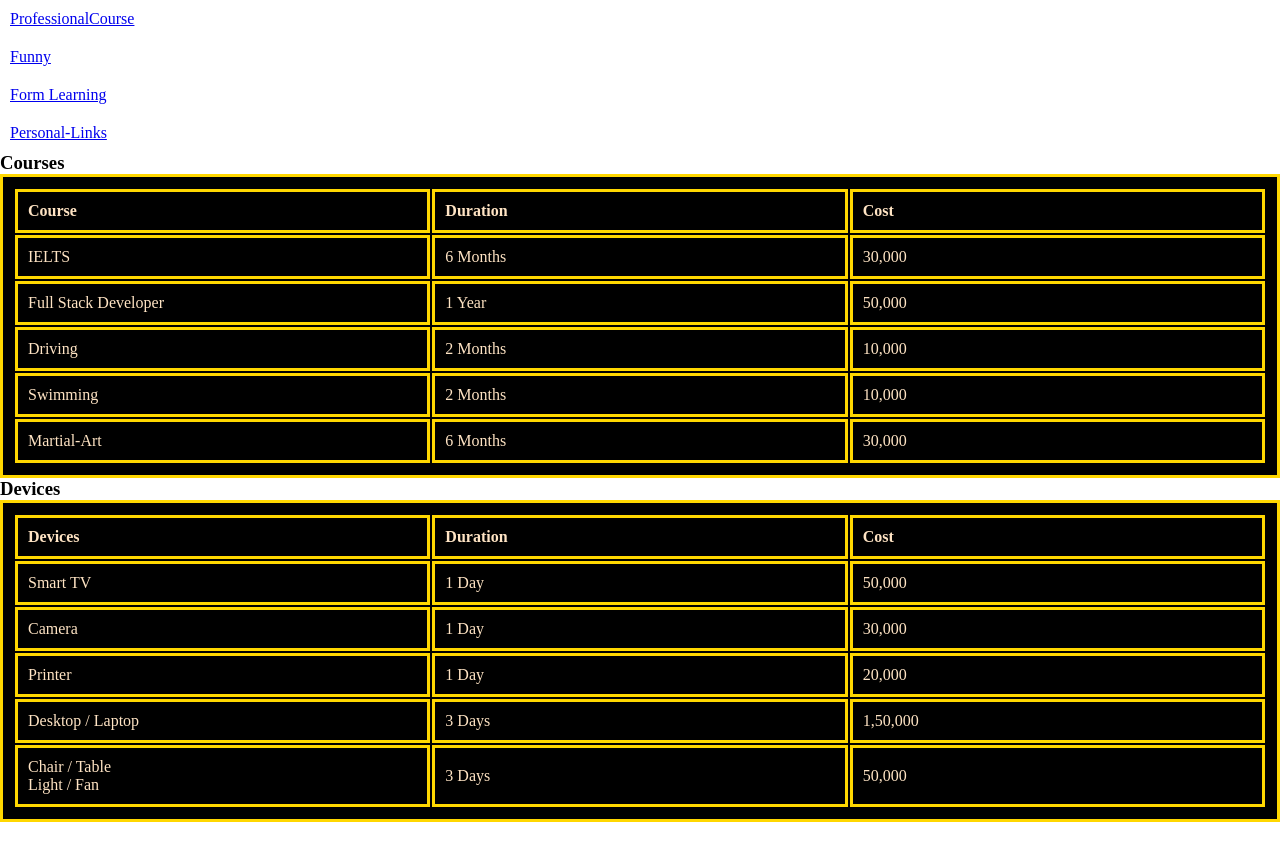
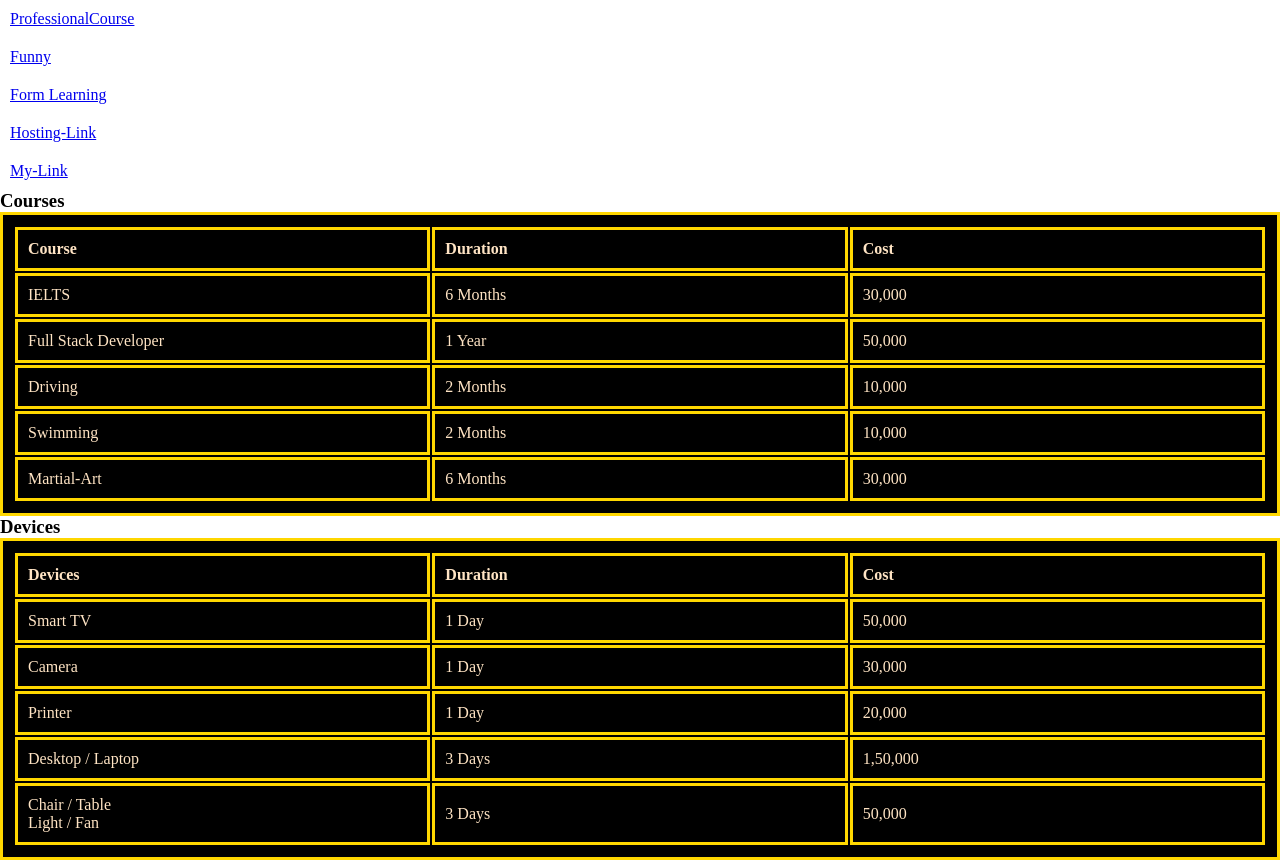
Before and after one commit to ROKUBOSS/Rokib-Hasan, a plain HTML site: page index.html in a window 1280 px wide. Before the commit the page ends 822 px from the top, so only its background shows below. Drawn offline with Linux system fonts and the light colour scheme.

Commit message:
filesadd

```diff
--- a/index.html
+++ b/index.html
@@ -33,7 +33,9 @@
     <a href="professional.html" target="_blank" style="padding: 10px;">ProfessionalCourse</a>
     <a href="funny.html" target="_blank" style="padding: 10px;">Funny</a>
     <a href="form.html" target="_blank" style="padding: 10px;">Form Learning</a>
-    <a href="llink.html" target="_blank" style="padding: 10px;">Personal-Links</a>
+    <a href="llink.html" target="_blank" style="padding: 10px;">Hosting-Link</a>
+    <a href="https://thinfi.com/0ambg" target="_blank" style="padding: 10px;">My-Link</a>
+
    </div>
    <table>
     <h3>Courses</h3>
```
Also changed, not shown: llink.html (+1 -1 lines).
